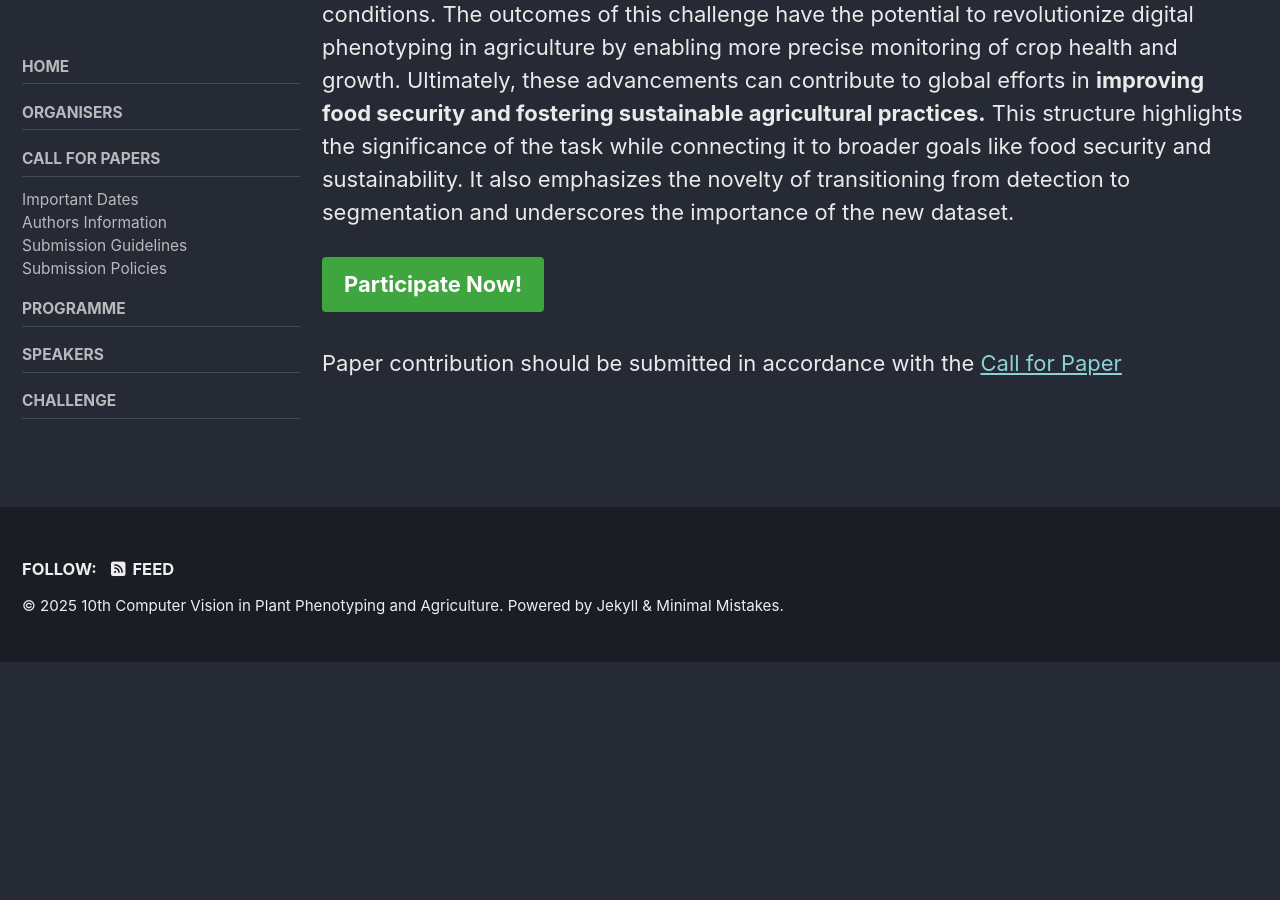
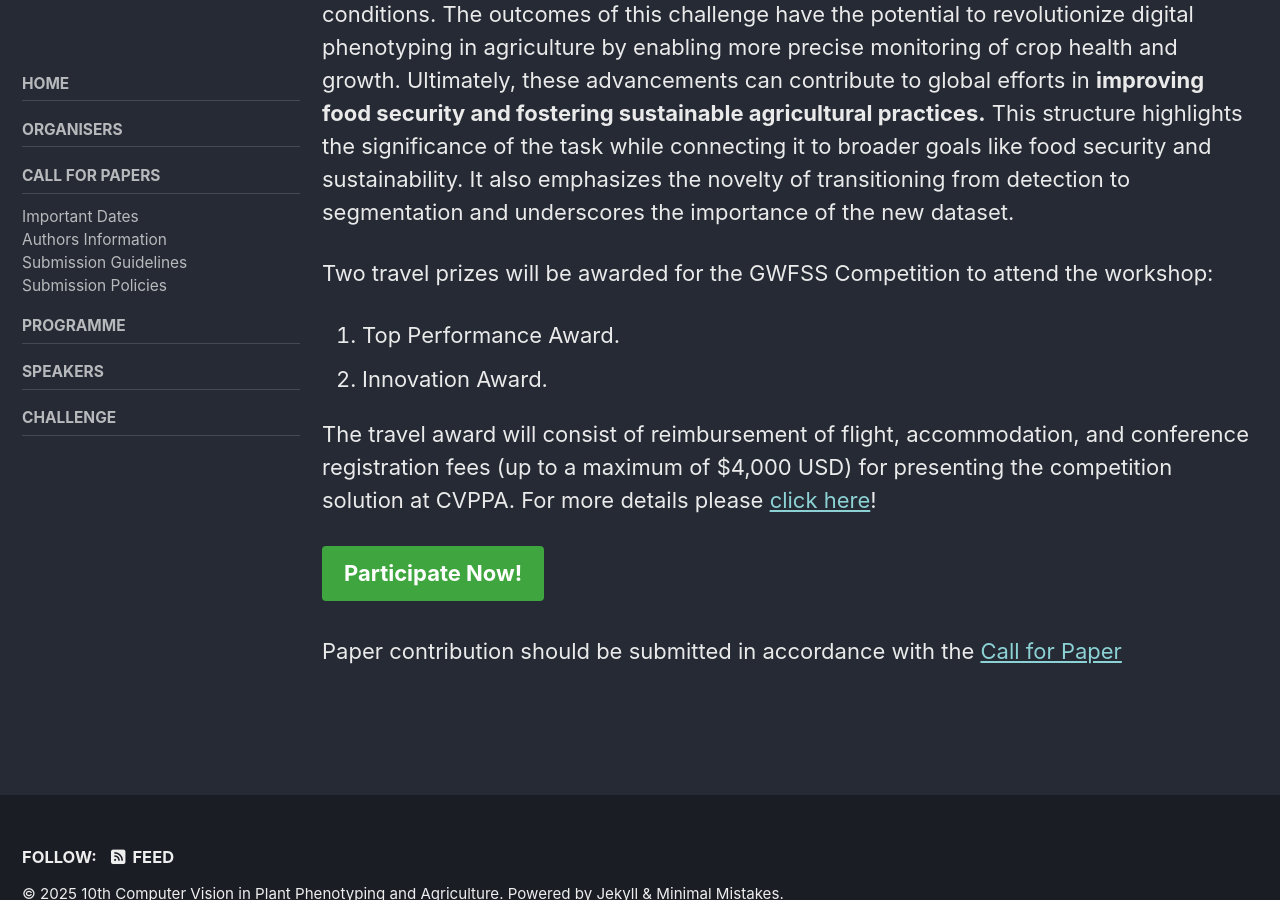
Before and after one commit to cvppa2025/cvppa2025.github.io, a Jekyll site: the page built from _pages/challenges.md, in a window 1280 px wide and 900 px high, scrolled down 1059 px. Built offline with Jekyll 4.4.1, drawn with Linux system fonts in a browser that asks for light colours; cached includes are drawn as plain includes; before the commit the page ends 1721 px from its top, so only the background shows below that.

Commit message:
Update challenges.md
travel awards info

```diff
--- a/_pages/challenges.md
+++ b/_pages/challenges.md
@@ -17,6 +17,13 @@ The **Global Wheat Full Semantic Segmentation (GWFSS)** dataset comprises images
 
 By participating in this competition, researchers and practitioners have the opportunity to develop cutting-edge models that can accurately segment wheat organs under diverse conditions. The outcomes of this challenge have the potential to revolutionize digital phenotyping in agriculture by enabling more precise monitoring of crop health and growth. Ultimately, these advancements can contribute to global efforts in **improving food security and fostering sustainable agricultural practices.** This structure highlights the significance of the task while connecting it to broader goals like food security and sustainability. It also emphasizes the novelty of transitioning from detection to segmentation and underscores the importance of the new dataset.
 
+Two travel prizes will be awarded for the GWFSS Competition to attend the workshop:
+
+1. Top Performance Award.
+2. Innovation Award.
+
+The travel award will consist of reimbursement of flight, accommodation, and conference registration fees (up to a maximum of $4,000 USD) for presenting the competition solution at CVPPA. For more details please [click here](https://www.codabench.org/competitions/5905/)!
+
 <a href="https://www.codabench.org/competitions/5905/" target="_blank" class="btn btn--success btn--large">Participate Now!</a>
 
 Paper contribution should be submitted in accordance with the [Call for Paper](/cfp)
```
